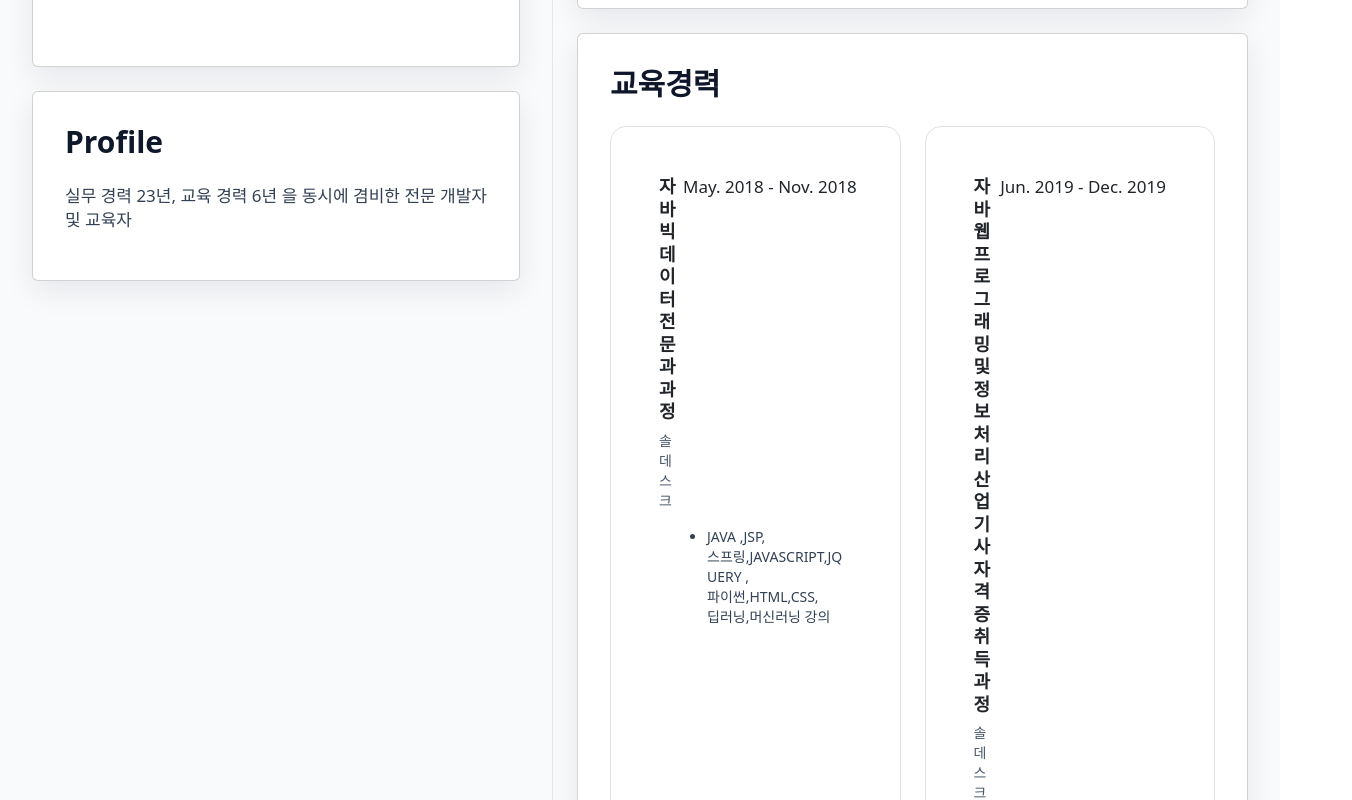
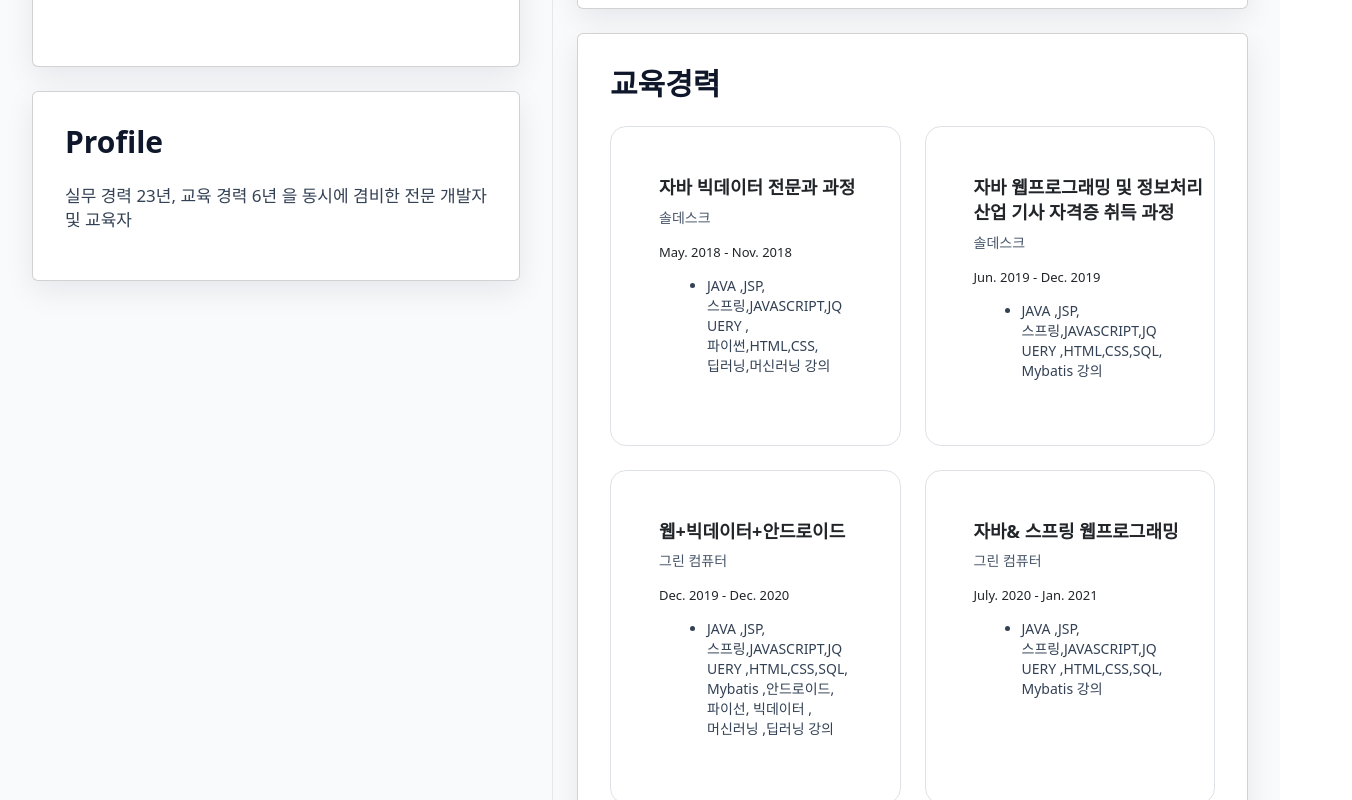
Before and after one commit to aaljo222/resume-modify, a React (Create React App) app: page / in a window 1280 px wide. Shown: the part 1380-2180 px from the top of the page, 1352 px wide, since content can reach past the window. Built offline with nearby package versions, Linux system fonts and the light colour scheme.

Commit message:
대대적인 수정11

```diff
--- a/src/Components/Proyects.jsx
+++ b/src/Components/Proyects.jsx
@@ -4,23 +4,25 @@ import React from "react";
 export const Proyects = ({ proyects }) => (
   <div>
     <h2 className="section-title">교육경력</h2>
-    <div className="mt-4 grid gap-4 md:grid-cols-2">
+
+    {/* ✅ 2열은 넓은 화면에서만. 좁으면 1열로 -> 제목 눌림 방지 */}
+    <div className="mt-4 grid gap-4 lg:grid-cols-1 xl:grid-cols-2">
       {proyects.map((p) => (
         <article
           key={p.name + p.period}
-          className="rounded-2xl border border-slate-200 p-5 hover:shadow-lg"
+          className="min-w-0 rounded-2xl border border-slate-200 p-5 hover:shadow-lg"
         >
-          {/* 🔧 헤더 구조 수정 */}
-          <header className="flex items-start gap-4">
-            <div className="flex-1 min-w-0">
-              <h3 className="font-semibold text-lg leading-tight break-keep">
+          {/* ✅ 헤더: 왼쪽 제목은 flex-1 + min-w, 오른쪽 기간은 shrink-0 */}
+          <header className="flex items-start gap-3 flex-wrap">
+            <div className="flex-1 min-w-[260px]">
+              <h3 className="font-semibold text-lg leading-snug break-keep break-words whitespace-normal">
                 {p.name}
               </h3>
-              <div className="text-sm text-slate-600 break-keep">
-                {p.company}
-              </div>
+              <div className="text-sm text-slate-600 break-keep">{p.company}</div>
             </div>
-            <span className="tag shrink-0 whitespace-nowrap">{p.period}</span>
+            <span className="tag shrink-0 whitespace-nowrap text-xs sm:text-[13px]">
+              {p.period}
+            </span>
           </header>
 
           <ul className="mt-3 list-disc ps-5 text-sm text-slate-700 break-keep">
```
